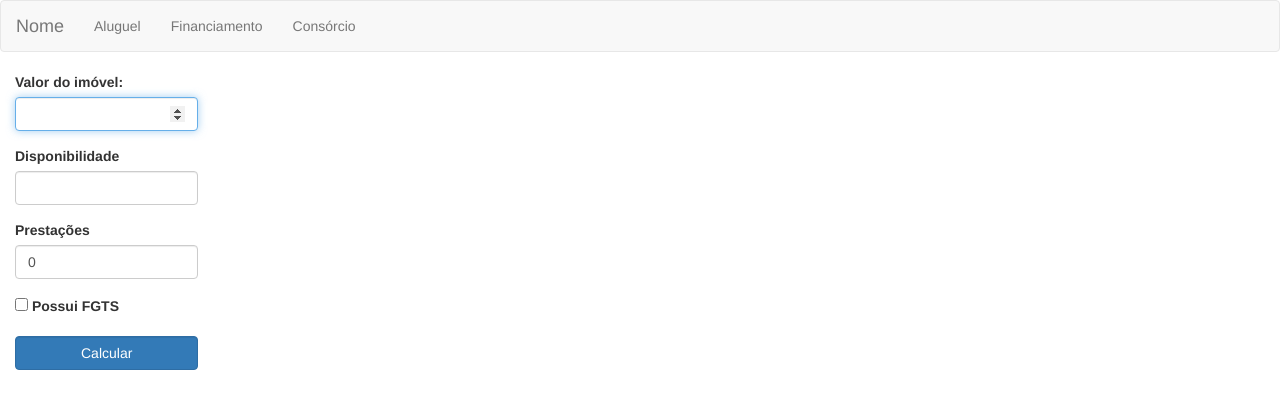
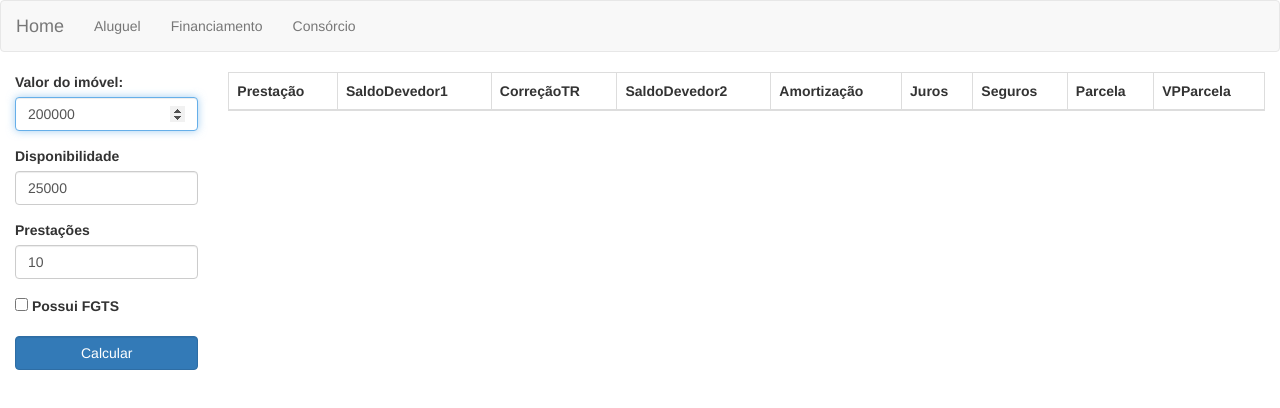
Before and after one commit to luishenriquepp/meu-tcc, an Angular app: page / in a window 1280 px wide. Shown: the top 408 px of the page. Built offline with nearby package versions, Linux system fonts and the light colour scheme.

Commit message:
Alteração dos selectors para combinar com o container pai

```diff
--- a/src/app/app.component.html
+++ b/src/app/app.component.html
@@ -1,13 +1 @@
-<nav class="navbar navbar-default">
-  <div class="container-fluid">
-    <app-menu-superior></app-menu-superior>
-  </div>
-</nav>
-<div class="container-fluid">
-  <div class="row">
-    <div class="col-lg-2">
-      <formulario></formulario>
-    </div>
-    <div></div>
-  </div>
-</div>
+<app-main></app-main>
--- a/src/app/app.component.ts
+++ b/src/app/app.component.ts
@@ -1,13 +1,8 @@
 import { Component } from '@angular/core';
-
-import { FormularioComponent } from './app.formulario/app.formulario.component';
-import { MenuSuperiorComponent } from './menu-superior/menu-superior.component';
 
 @Component({
   selector: 'app-root',
   templateUrl: './app.component.html',
   styleUrls: ['./app.component.css']
 })
-export class AppComponent {
-  title = 'app works!';
-}
+export class AppComponent { }
--- a/src/app/app.formulario/app.formulario.component.ts
+++ b/src/app/app.formulario/app.formulario.component.ts
@@ -1,29 +1,26 @@
-import { Component, OnInit } from '@angular/core';
+import { Component, EventEmitter, Output, OnInit } from '@angular/core';
 
 import { Usuario } from '../models/usuario';
-import { Financiamento } from '../models/financiamento'
 
 @Component({
-  selector: 'formulario',
+  selector: 'app-formulario',
   templateUrl: './app.formulario.component.html'
 })
 export class FormularioComponent implements OnInit {
 
-  public usuario: Usuario = new Usuario();
-  public finan: Financiamento;
+  @Output() onCalcular = new EventEmitter<Usuario>();
+  usuario: Usuario;
 
-  constructor() { }
+  constructor() {}
 
-  private title: string = "Home";
-  private aluguel: string = "Aluguel";
-  private financiamento: string = "Financiamento";
-  private consorcio: string = "Consórcio";
+  ngOnInit() {
+    this.usuario = new Usuario();
+    this.usuario.disponivel = 25000;
+    this.usuario.prestacoes = 10;
+    this.usuario.valorImovel = 200000;
+  }
 
   calcular(): void {
-    this.finan = new Financiamento(this.usuario);
-    this.finan.fdc();
-  }
-
-  ngOnInit() {
+    this.onCalcular.emit(this.usuario);
   }
 }
--- a/src/app/menu-superior/menu-superior.component.html
+++ b/src/app/menu-superior/menu-superior.component.html
@@ -1,8 +1,8 @@
 <div class="navbar-header">
-  <a class="navbar-brand" href="#">Nome</a>
+  <a class="navbar-brand" href="#">{{title}}</a>
 </div>
 <ul class="nav navbar-nav">
-  <li><a href="#">Aluguel</a></li>
-  <li><a href="#">Financiamento</a></li>
-  <li><a href="#">Consórcio</a></li>
+  <li><a href="#">{{aluguel}}</a></li>
+  <li><a href="#">{{financiamento}}</a></li>
+  <li><a href="#">{{consorcio}}</a></li>
 </ul>
--- a/src/app/menu-superior/menu-superior.component.ts
+++ b/src/app/menu-superior/menu-superior.component.ts
@@ -7,6 +7,11 @@ import { Component, OnInit } from '@angular/core';
 })
 export class MenuSuperiorComponent implements OnInit {
 
+  private title: string = 'Home';
+  private aluguel: string = 'Aluguel';
+  private financiamento: string = 'Financiamento';
+  private consorcio: string = 'Consórcio';
+
   constructor() { }
 
   ngOnInit() {
```
Also changed, not shown: src/app/app.module.ts (+7 -1 lines).
